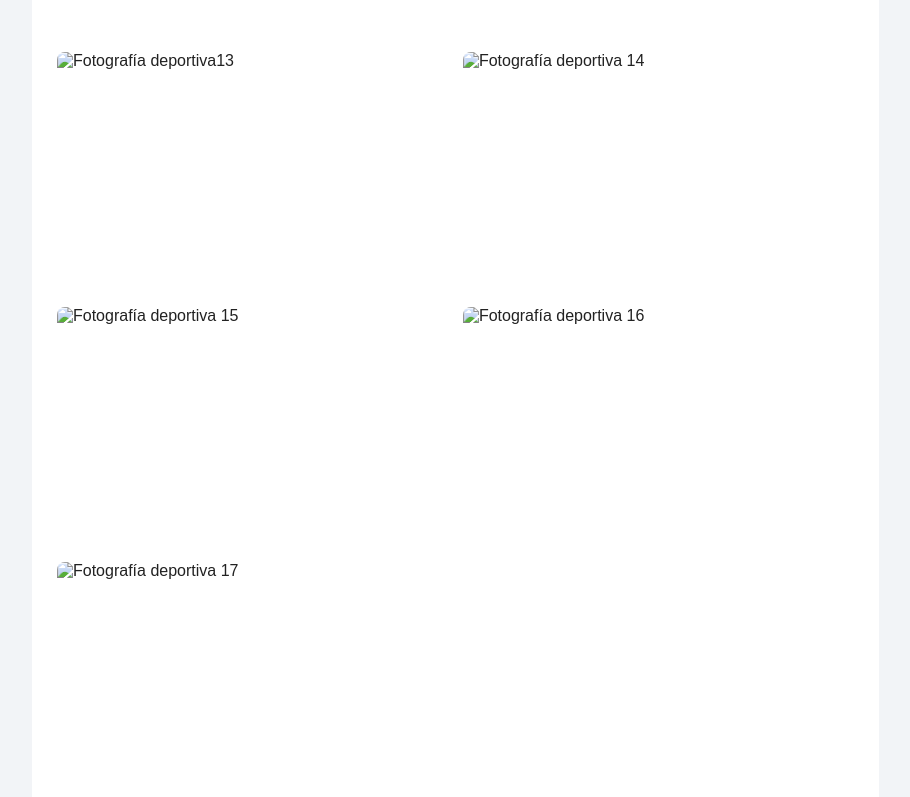
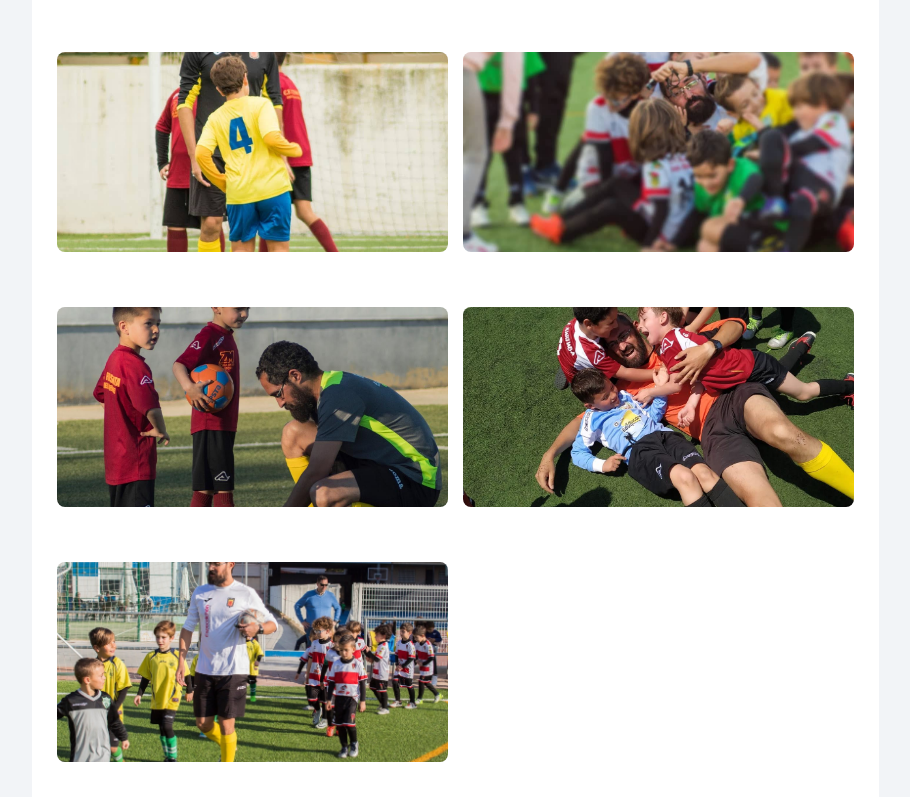
Before and after one commit to Tatillo05/portfolio-futbol, a plain HTML site: page index.html in a window 1280 px wide. Shown: the part 4097-4894 px from the top of the page, without its empty margins (6-916 px from the left). Drawn offline with Linux system fonts and the light colour scheme.

Commit message:
Add files via upload

```diff
--- a/index.html
+++ b/index.html
@@ -104,11 +104,11 @@
              <img src="img/galeria/Entrenador11.jpeg" alt="Fotografía deportiva 10">
              <img src="img/galeria/Entrenador12.jpeg" alt="Fotografía deportiva 11">
              <img src="img/galeria/Entrenador13.jpeg" alt="Fotografía deportiva 12">
-             <img src="img/galeria/Árbitro2.jpeg" alt="Fotografía deportiva13">
-             <img src="img/galeria/Árbitro3.jpeg" alt="Fotografía deportiva 14">
-             <img src="img/galeria/Árbitro4.jpeg" alt="Fotografía deportiva 15">
-             <img src="img/galeria/Árbitro5.jpeg" alt="Fotografía deportiva 16">
-             <img src="img/galeria/Árbitro6.jpeg" alt="Fotografía deportiva 17">
+             <img src="img/galeria/Arbitro2.jpeg" alt="Fotografía deportiva13">
+             <img src="img/galeria/Arbitro3.jpeg" alt="Fotografía deportiva 14">
+             <img src="img/galeria/Arbitro4.jpeg" alt="Fotografía deportiva 15">
+             <img src="img/galeria/Arbitro5.jpeg" alt="Fotografía deportiva 16">
+             <img src="img/galeria/Arbitro6.jpeg" alt="Fotografía deportiva 17">
          </div>
      </section>
  </div>
```
